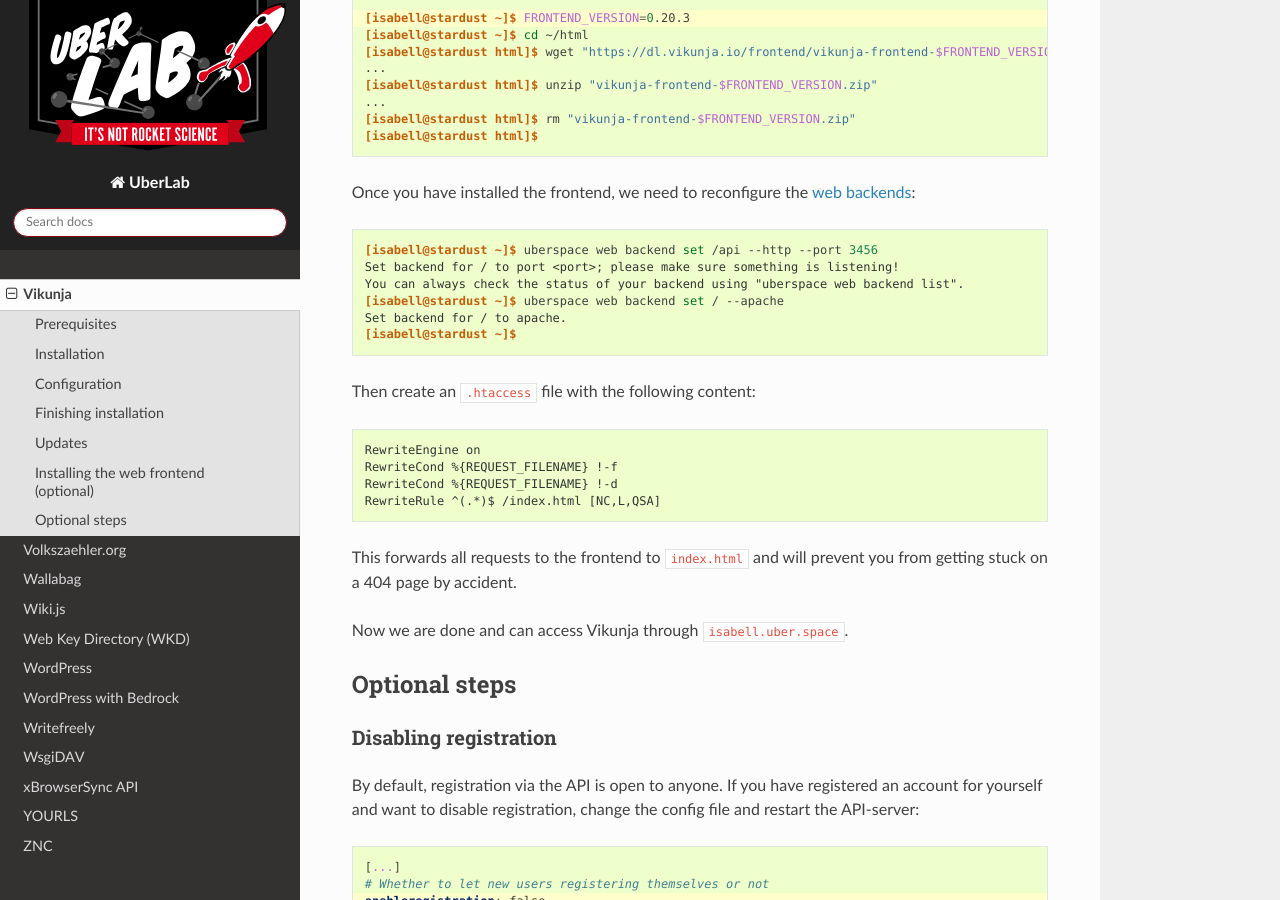
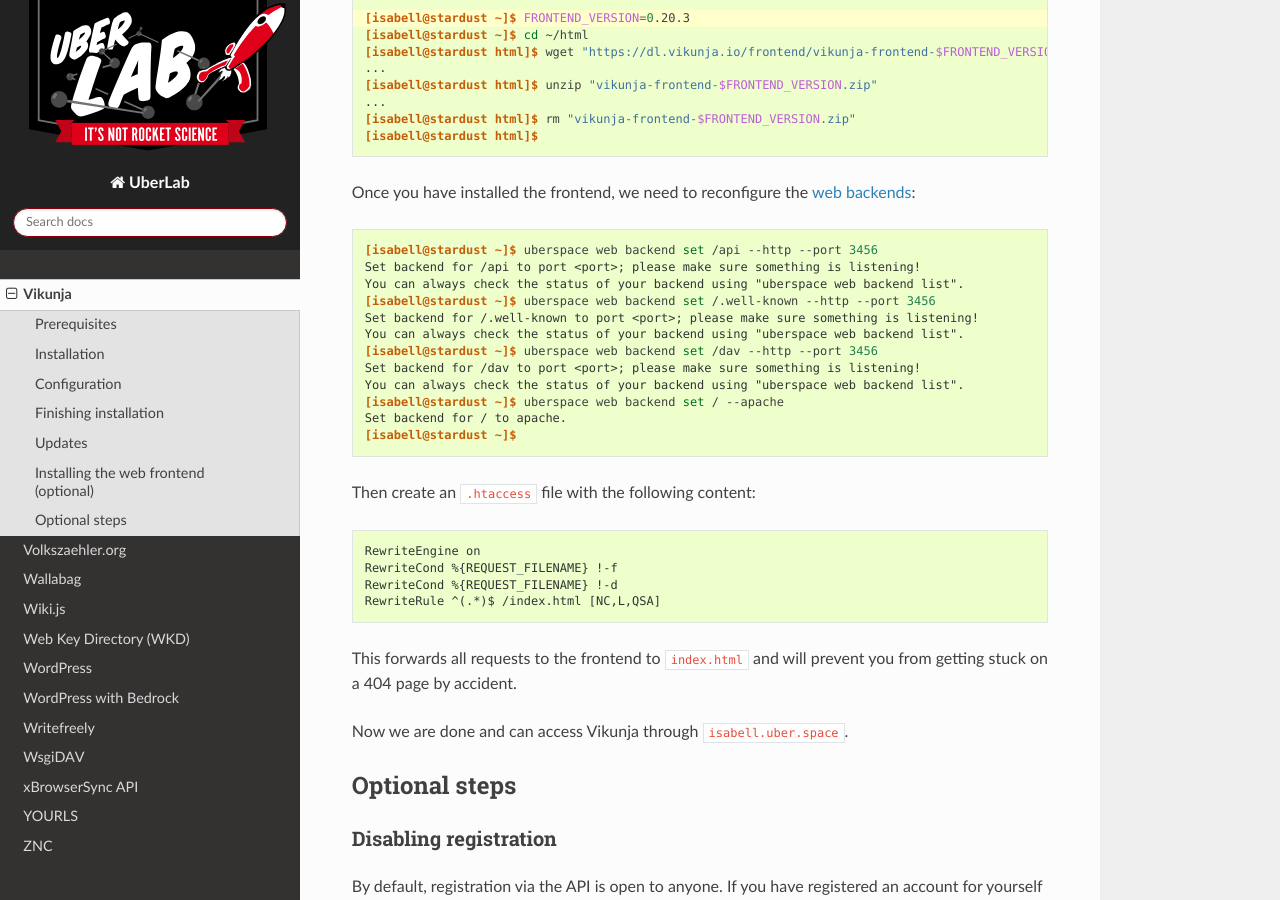
Before and after one commit to Uberspace/lab, a Sphinx documentation site: the page built from source/guide_vikunja.rst, in a window 1280 px wide and 900 px high, scrolled down 6122 px. Built offline with Sphinx 7.4.7 and the Read the Docs theme 2.0.0, drawn with Linux system fonts in a browser that asks for light colours.

Commit message:
Update guide_vikunja.rst
Add additional reverse proxy paths according to the docs
https://vikunja.io/docs/reverse-proxy/

```diff
--- a/source/guide_vikunja.rst
+++ b/source/guide_vikunja.rst
@@ -266,7 +266,13 @@
 ::
 
   [isabell@stardust ~]$ uberspace web backend set /api --http --port 3456
-  Set backend for / to port <port>; please make sure something is listening!
+  Set backend for /api to port <port>; please make sure something is listening!
+  You can always check the status of your backend using "uberspace web backend list".
+  [isabell@stardust ~]$ uberspace web backend set /.well-known --http --port 3456
+  Set backend for /.well-known to port <port>; please make sure something is listening!
+  You can always check the status of your backend using "uberspace web backend list".
+  [isabell@stardust ~]$ uberspace web backend set /dav --http --port 3456
+  Set backend for /dav to port <port>; please make sure something is listening!
   You can always check the status of your backend using "uberspace web backend list".
   [isabell@stardust ~]$ uberspace web backend set / --apache
   Set backend for / to apache.
```
